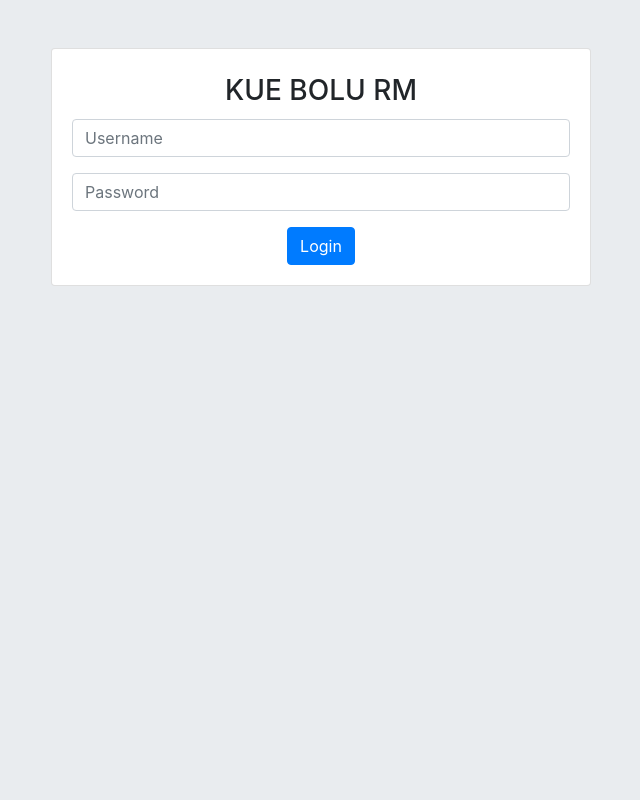
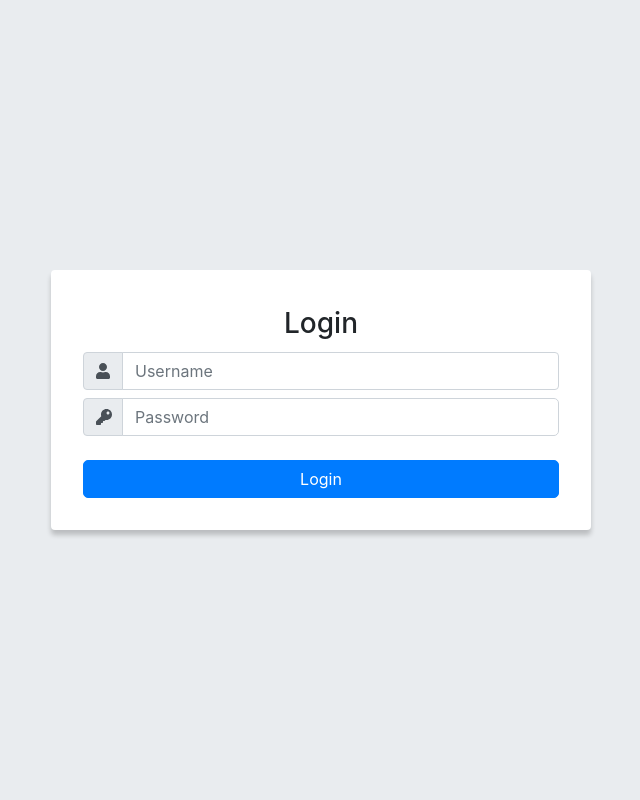
Before and after one commit to ravimelann123/TA, a Laravel app: page /login in a window 1280 px wide. Shown: the whole page, without its empty margins (319-959 px from the left). Run offline with Laravel 8, Linux system fonts and the light colour scheme; some libraries are stand-ins or nearby versions; some web fonts are replaced.

Commit message:
15-01-2021 seelesai

```diff
--- a/resources/views/auths/login.blade.php
+++ b/resources/views/auths/login.blade.php
@@ -1,4 +1,107 @@
 <!doctype html>
+<html lang="en">
+
+<head>
+    <title>Login Form</title>
+    <meta charset="UTF-8">
+    <meta name="viewport" content="width=device-width, initial-scale=1.0,shrink-no-fit=no">
+    @include('master.head')
+    <style>
+        body {
+            height: 100vh;
+            background-color: #e9ecef;
+            display: flex;
+            /* flex-direction: column; */
+            align-items: center;
+
+            justify-content: center;
+        }
+
+        .card {
+            overflow: hidden;
+            border: 0;
+            /* border-radius: 20px !important; */
+            box-shadow: 0 5px 5px 0 rgba(0, 0, 0, 0.2);
+        }
+
+        .card-body {
+            padding: 32px;
+        }
+
+        .mytxtbox {
+            border-radius: 5px;
+        }
+
+        .mybtn {
+            width: 100%;
+            border-radius: 5px;
+        }
+    </style>
+
+</head>
+
+<body>
+    <div class="container">
+        <div class="row justify-content-center">
+            <div class="col-6">
+                <div class="card">
+                    <div class="card-body">
+                        <form action="/postlogin" method="POST">
+
+                            {{ csrf_field() }}
+                            <div class="row mb-2">
+                                <div class="col-md text-center">
+                                    <h3 class="modal-title">Login</h3>
+                                </div>
+                            </div>
+
+                            <div class="input-group mb-2">
+
+                                <div class="input-group-prepend">
+                                    <span class="input-group-text" style="width: 40px"><i
+                                            class="fas fa-user"></i></span>
+                                </div>
+                                <input type="text" name="username" placeholder="Username"
+                                    class="form-control  {{$errors->has('username') ? 'is-invalid' : ''}}"
+                                    value="{{old('username')}}">
+
+                                @if($errors->has('username'))
+                                <span class="invalid-feedback">{{$errors->first('username')}}</span>
+                                @endif
+
+                            </div>
+                            <div class="input-group mb-4">
+                                <div class="input-group-prepend">
+                                    <span class="input-group-text" style="width: 40px"><i class="fas fa-key"></i></span>
+                                </div>
+                                <input type="password" name="password" placeholder="Password"
+                                    class="form-control mytxtbox {{$errors->has('password') ? 'is-invalid' : ''}}"
+                                    value="{{old('password')}}">
+
+                                @if($errors->has('password'))
+                                <span class="invalid-feedback">{{$errors->first('password')}}</span>
+                                @endif
+
+                            </div>
+
+                            <div class="row">
+                                <div class="col text-center">
+                                    <button type="submit" class="btn btn-primary mybtn">Login</button>
+                                </div>
+                            </div>
+
+
+                        </form>
+                    </div>
+                </div>
+            </div>
+        </div>
+    </div>
+    @include('master.s')
+</body>
+
+</html>
+{{-- <!doctype html>
 <html lang="en">
 
 <head>
@@ -7,16 +110,7 @@
 </head>
 
 <body style="background-color: #e9ecef">
-    <!-- NAVBAR -->
-    {{-- @include('master.navlogin') --}}
-    {{-- END NAVBAR --}}
 
-    {{-- JUMBOTRON  --}}
-    {{-- <div class="jumbotron jumbotron-fluid jumbotronhome">
-        <div class="container">
-            <h1 class="display-4">START YOUR DAY <br>WITH <span>DELICIOUS</span> <br>BREAKFAST</h1>
-        </div>
-    </div> --}}
     <div class="container mt-5">
         <div class="row">
             <div class="col-3"></div>
@@ -35,8 +129,7 @@
 <div class="form-group row ">
     <div class="col">
         <input type="text" name="username" placeholder="Username"
-                                        class="form-control {{$errors->has('username') ? 'is-invalid' : ''}}"
-                                        value="{{old('username')}}">
+            class="form-control {{$errors->has('username') ? 'is-invalid' : ''}}" value="{{old('username')}}">
 
         @if($errors->has('username'))
         <span class="invalid-feedback">{{$errors->first('username')}}</span>
@@ -46,8 +139,7 @@
 <div class="form-group row ">
     <div class="col">
         <input type="password" name="password" placeholder="Password"
-                                        class="form-control {{$errors->has('password') ? 'is-invalid' : ''}}"
-                                        value="{{old('password')}}">
+            class="form-control {{$errors->has('password') ? 'is-invalid' : ''}}" value="{{old('password')}}">
 
         @if($errors->has('password'))
         <span class="invalid-feedback">{{$errors->first('password')}}</span>
@@ -73,4 +165,4 @@
 
 </body>
 
-</html>
+</html> --}}
```
Lines whose indentation alone changed are shown as unchanged.
